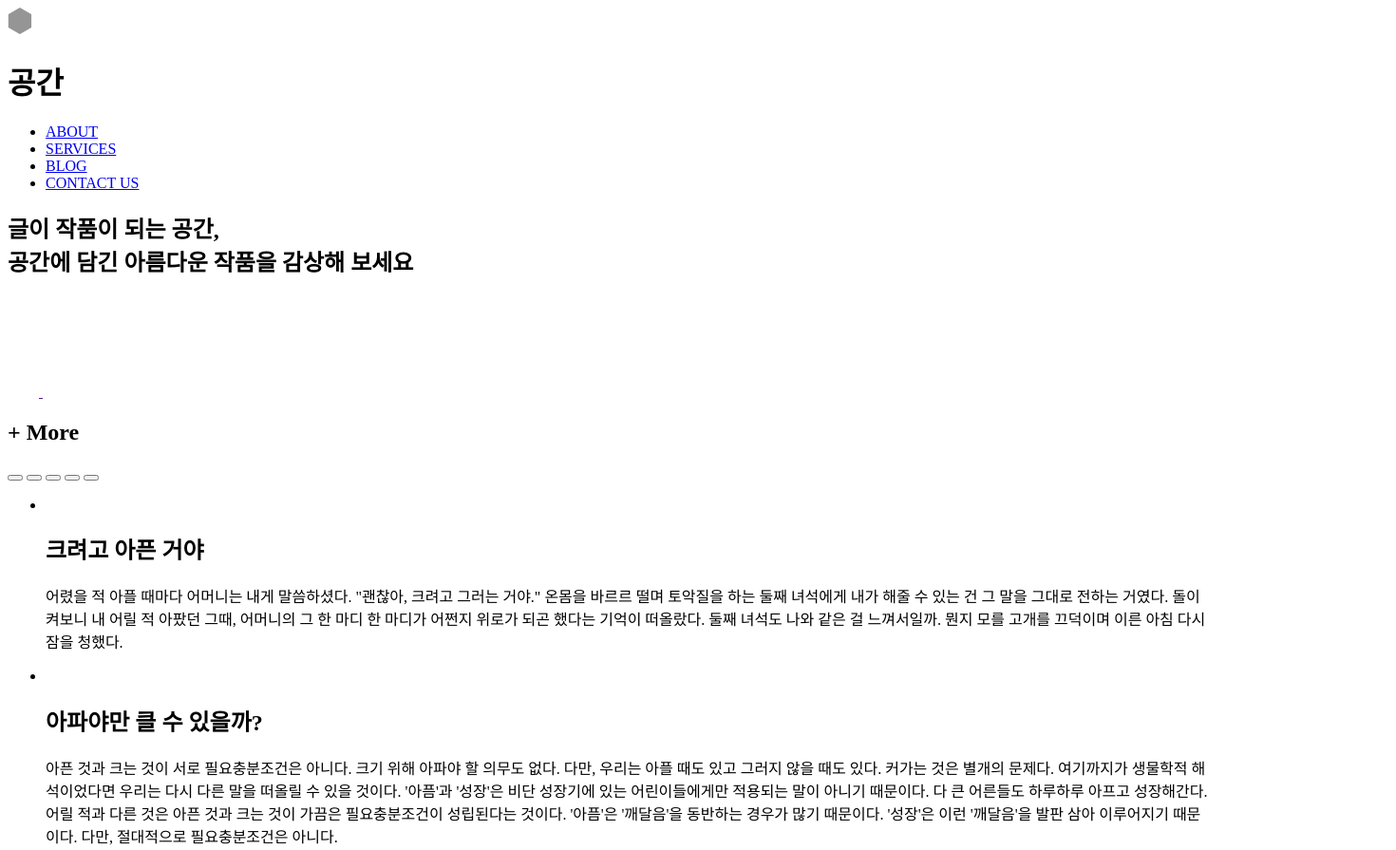
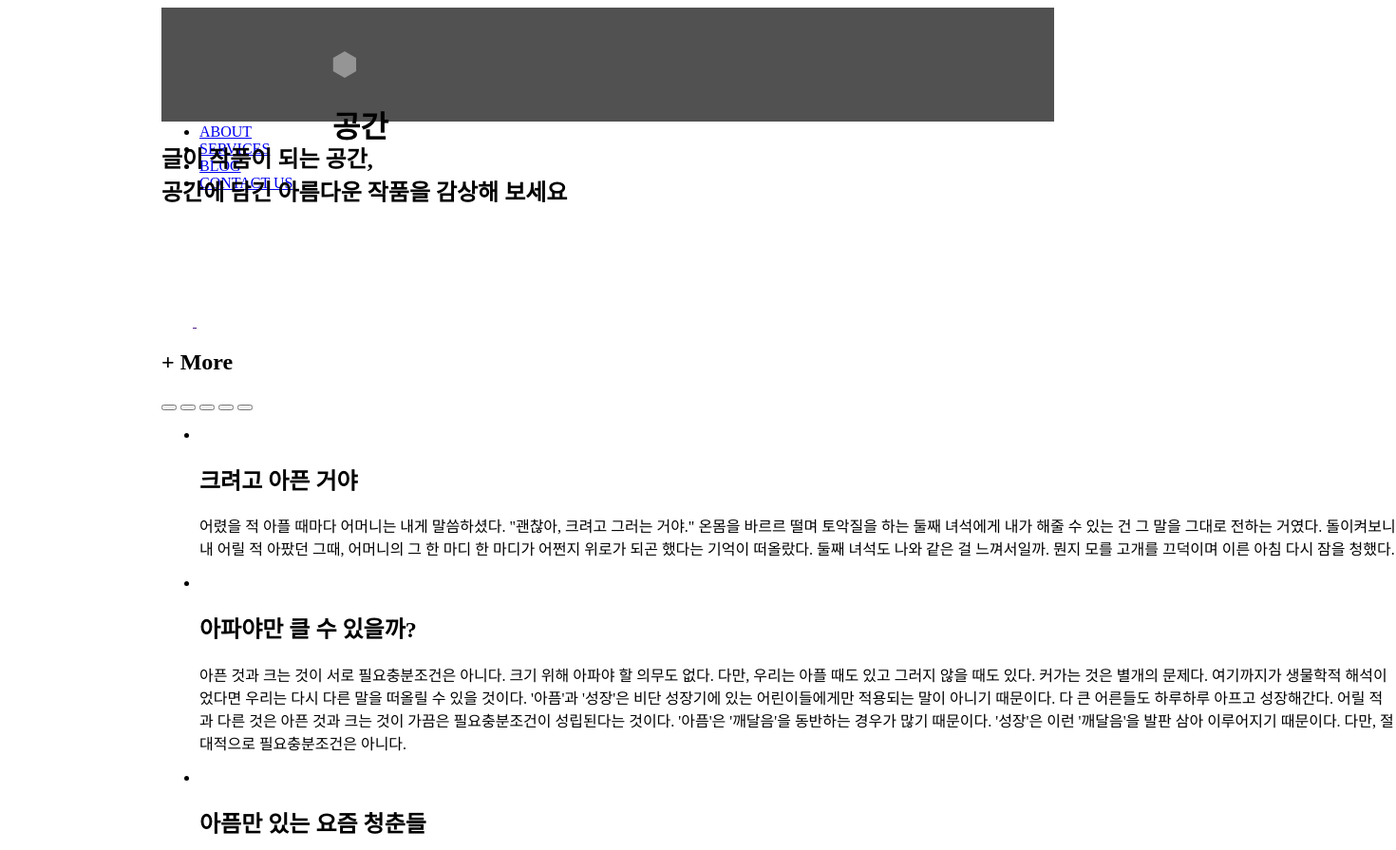
Before and after one commit to 7732-18-5/TIL, a plain HTML site: page 0120/0120.html in a window 1280 px wide. Shown: the top 895 px of the page at 95% size, 1470 px wide, since content can reach past the window. Drawn offline with Linux system fonts and the light colour scheme.

Commit message:
0120|오류수정

```diff
--- a/0120/0120.css
+++ b/0120/0120.css
@@ -10,8 +10,10 @@
 
     div.wrapper {
         width: 940px;
-        margin: 180px auto;
+        margin: 0 auto;
     }
+
+    container {}
 
     header.header {
         height: 120px;
--- a/0120/0120.html
+++ b/0120/0120.html
@@ -5,12 +5,13 @@
     <title>공간 fds-이호헌</title>
     <meta name="viewport" content="width=device-width, initial-scale=1.0">
     <meta http-equiv="X-UA-Compatible" content="ie=edge">
-    <link rel="stylesheet" href="./공간.css" type="text/css">
+    <link rel="stylesheet" href="./0120.css" type="text/css">
     <title>Document</title>
 </head>
 <body>
     <div class="wrapper">
         <header class="header">
+            <container>
                 <div class="logo">
                     <a href="https://www.naver.com">
                         <img src="img/polygon-1.svg" class="polygon-1">
@@ -25,9 +26,11 @@
                         <li><a href="#">CONTACT US</a></li>
                     </ul>
                 </nav>
+            </container>
         </header>
 
         <div class="slider1">
+            <container>
                 <!-- <img class="images" src="" alt="슬라이더 배경이미지"> -->
                 <h2>글이 작품이 되는 공간,<br> 공간에 담긴 아름다운 작품을 감상해 보세요</h2>
                 <div class="arrow">
@@ -46,6 +49,7 @@
                     <button><a href="#"></a></button>
                     <button><a href="#"></a></button>
                 </div>
+            </container>
         </div>
 
         <article>
@@ -131,7 +135,9 @@
                 </button>
             </div>
             <footer>
+                 <container>
                     <h2>Copyright&copy; 2018 .</h2>
+                </container>
             </footer>
         </article>
 </body>
```
Lines whose indentation alone changed are shown as unchanged.
